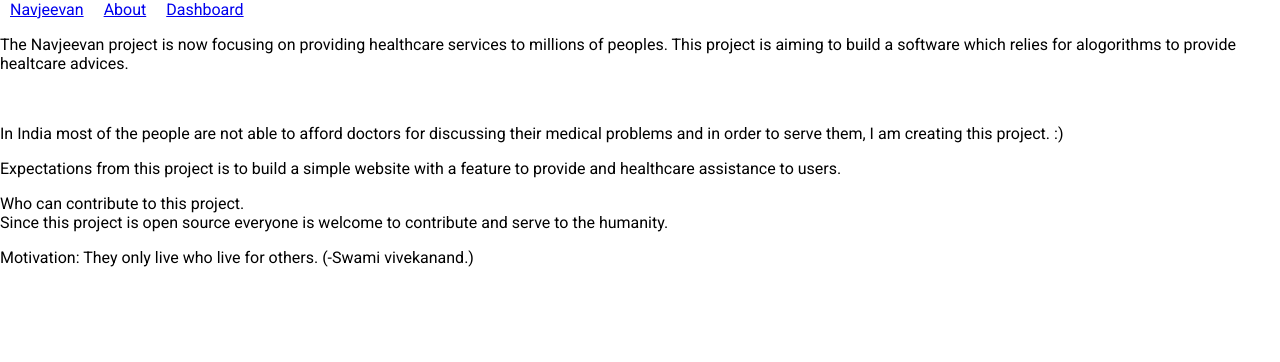
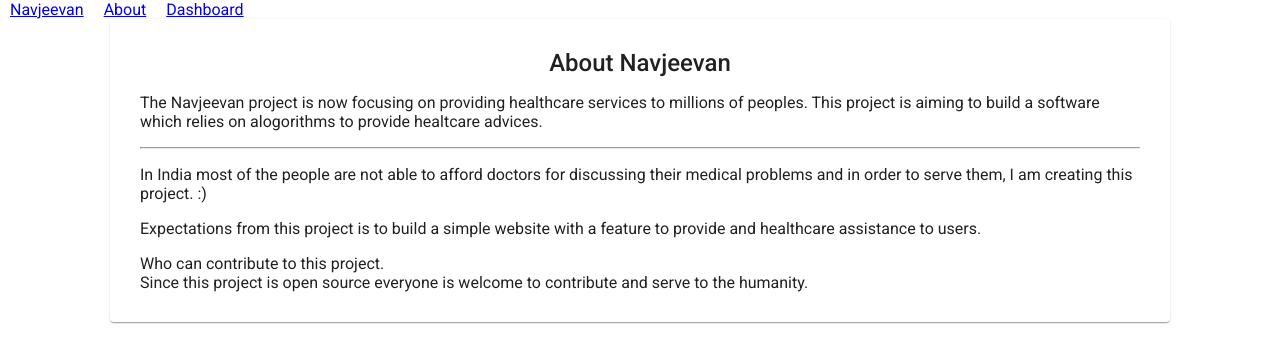
Before and after one commit to Nav-Jeevan/navjeevan, an Angular app in the folder Navjeevan/: page /about in a window 1280 px wide. Shown: the top 362 px of the page. Built offline with nearby package versions, Linux system fonts and the light colour scheme.

Commit message:
card added to about page

```diff
--- a/Navjeevan/src/app/about-page/about-page.component.css
+++ b/Navjeevan/src/app/about-page/about-page.component.css
@@ -0,0 +1,8 @@
+.about {
+    padding: 30px;
+    width: 1000px;
+    margin: auto;
+}
+.about-title {
+    text-align: center;
+}
--- a/Navjeevan/src/app/about-page/about-page.component.html
+++ b/Navjeevan/src/app/about-page/about-page.component.html
@@ -1,7 +1,9 @@
+<mat-card class="about">
+    <mat-card-title class="about-title">About Navjeevan</mat-card-title>
     <p>The Navjeevan project is now focusing on providing healthcare services to millions
-    of peoples. This project is aiming to build a software which relies for alogorithms
+        of peoples. This project is aiming to build a software which relies on alogorithms
     to provide healtcare advices.  </p>
-<br>
+    <hr>
     <p>
         In India most of the people are not able to afford doctors for discussing their
         medical problems and in order to serve them, I am creating this project. :)
@@ -15,6 +17,4 @@ to provide healtcare advices.  </p>
         Since this project is open source everyone is welcome to contribute and serve to
         the humanity.
     </p>
-<p>
-    Motivation: They only live who live for others. (-Swami vivekanand.)
-</p>
+</mat-card>
--- a/Navjeevan/src/app/dashboard/dashboard.component.css
+++ b/Navjeevan/src/app/dashboard/dashboard.component.css
@@ -20,3 +20,6 @@
     font-size: 22px;
     padding: 20px;
 }
+.dashboard-title {
+    text-align: center;
+}
--- a/Navjeevan/src/app/dashboard/dashboard.component.html
+++ b/Navjeevan/src/app/dashboard/dashboard.component.html
@@ -5,7 +5,7 @@
     <div class="contents">
 
         <mat-card class="card-in-contents">
-            <mat-card-title class="title">Welcome to Navjeevan</mat-card-title>
+            <mat-card-title class="dashboard-title">Welcome to Navjeevan</mat-card-title>
             <mat-card-content class="intro-message">{{ introMessage }}</mat-card-content>
         </mat-card>
         <mat-card class="card-in-contents">
```
Lines whose indentation alone changed are shown as unchanged.
